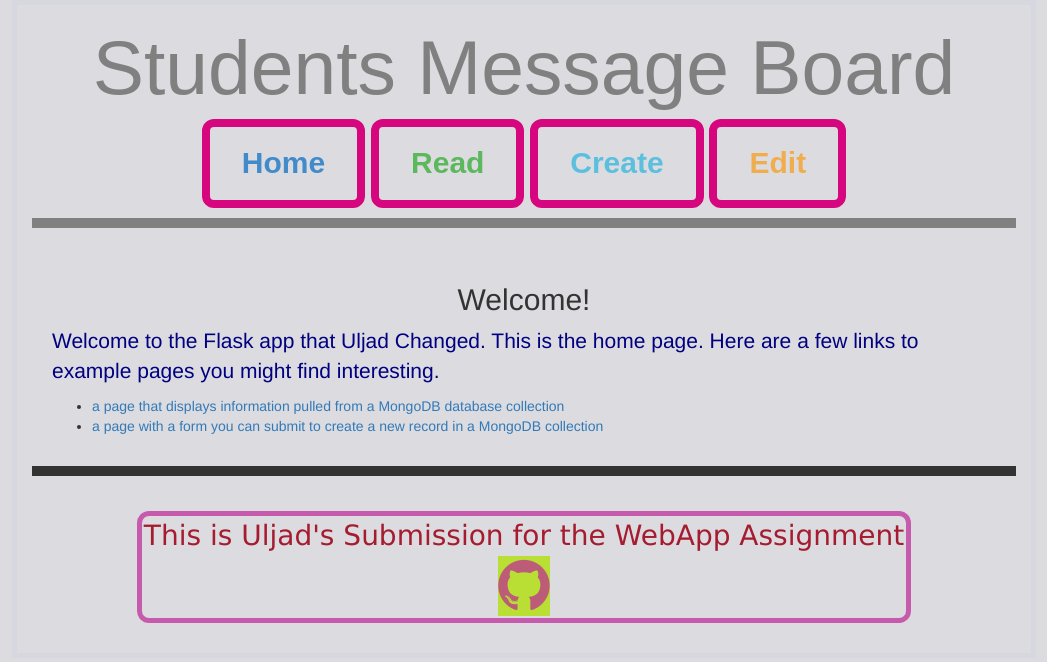
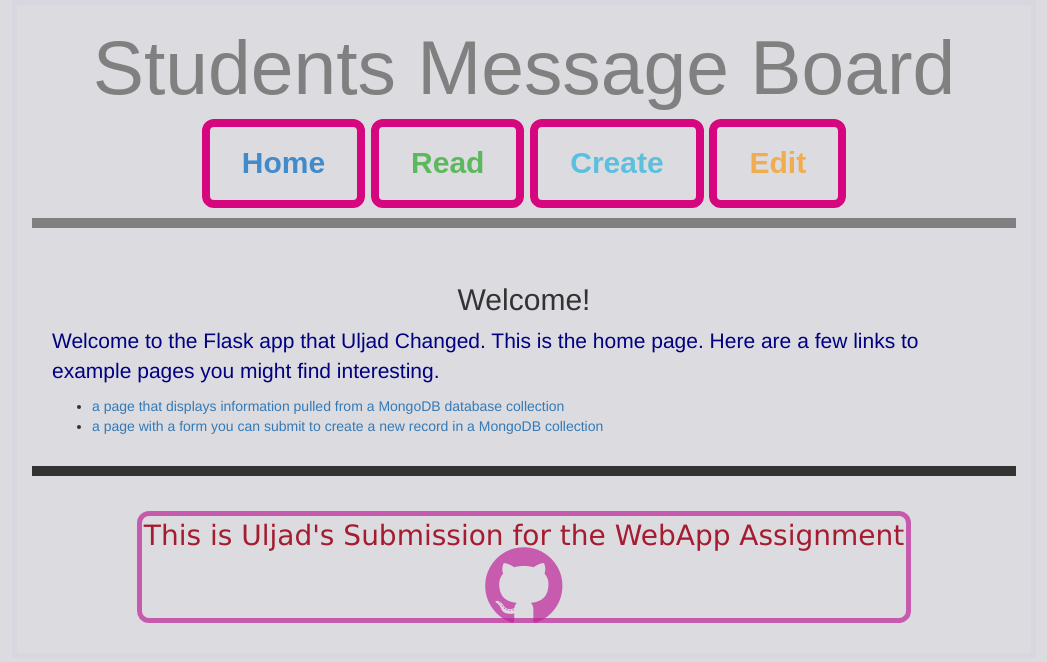
Before and after one commit to uljad/WebAppDemo, a Flask app: page / in a window 1280 px wide, with the pointer over the restyled element. Shown: the top 662 px of the page, without its empty margins (116-1163 px from the left). Run offline with Flask 2, Linux system fonts and the light colour scheme; parts of the project's set-up code (start-up, migrations or seed data) failed here and were passed over; some libraries are stand-ins or nearby versions.

Commit message:
git button

```diff
--- a/static/css/style.css
+++ b/static/css/style.css
@@ -113,8 +113,8 @@ footer {
 
 .fa-github:hover{
   color: rgb(214, 48, 6);
-  background-color: rgb(186, 223, 52);
   font-size:100px;
+  transform: scale(1.5)
 }
 
 textarea,
```
